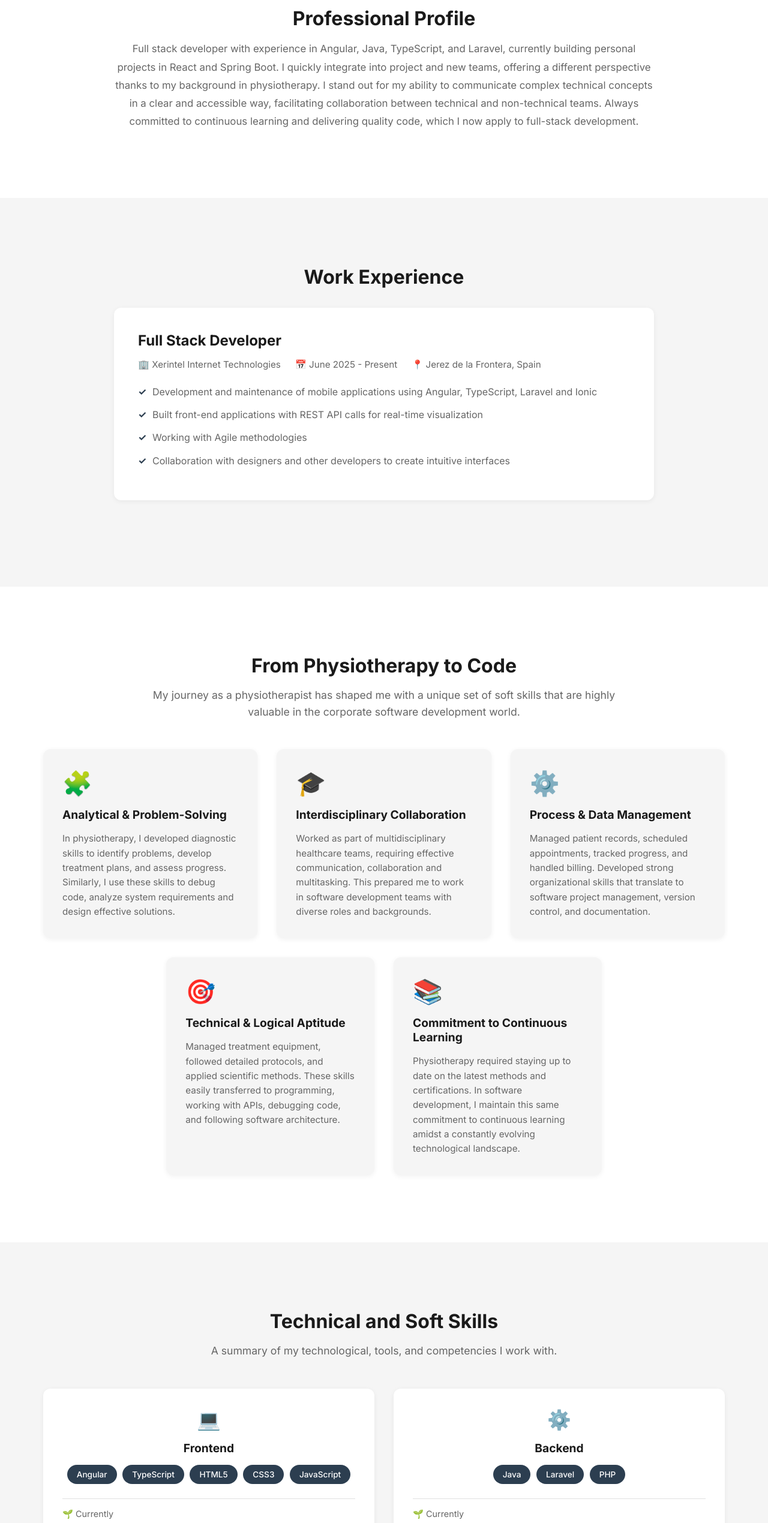
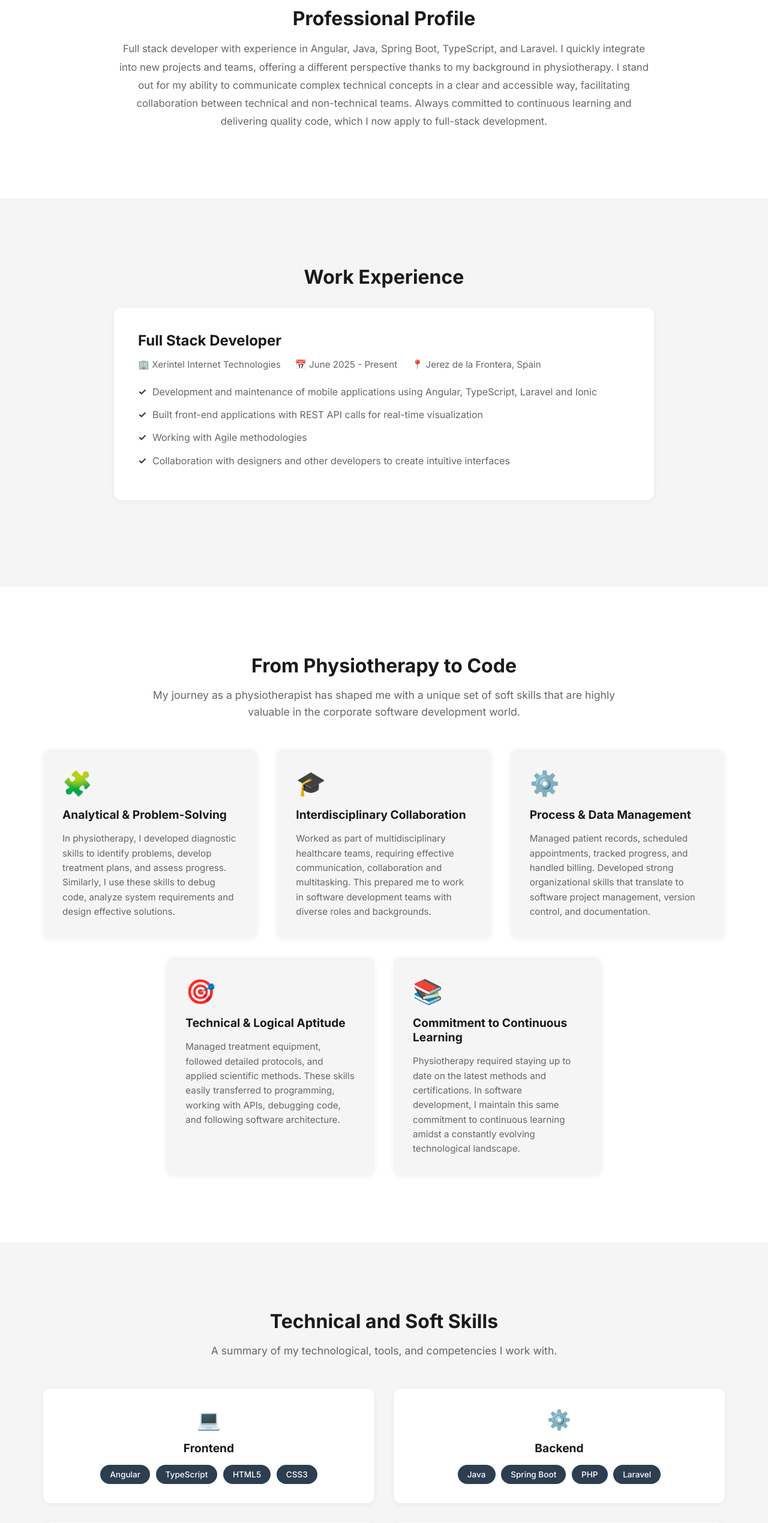
Before and after one commit to jmoreno-dev/josemorenodev.com, a React (Vite) app: page / in a window 1280 px wide. Shown: the part 894-3433 px from the top of the page at 60% size. Built offline with nearby package versions, Linux system fonts and the light colour scheme.

Commit message:
01-26 update

```diff
--- a/src/components/Hero.jsx
+++ b/src/components/Hero.jsx
@@ -11,7 +11,7 @@ function Hero() {
                         development cycle with a strong ability to learn and adapt.
                     </p>
                     <div className="hero-buttons">
-                        <a href="/Jose_Antonio_Moreno_Marin_Resume_12-25.pdf" download className="btn-download">
+                        <a href="/Jose_Antonio_Moreno_Marin_01-26_(EN).pdf" download className="btn-download">
                             <svg width="20" height="20" viewBox="0 0 20 20" fill="none" xmlns="http://www.w3.org/2000/svg">
                                 <path d="M10 13L6 9h3V3h2v6h3l-4 4zm-7 4h14v2H3v-2z" fill="currentColor" />
                             </svg>
--- a/src/components/ProfileSection.jsx
+++ b/src/components/ProfileSection.jsx
@@ -4,8 +4,8 @@ function ProfileSection() {
             <div className="section-container">
                 <h2 className="section-title">Professional Profile</h2>
                 <p className="profile-text">
-                    Full stack developer with experience in Angular, Java, TypeScript, and Laravel, currently building personal projects
-                    in React and Spring Boot. I quickly integrate into project and new teams, offering a different
+                    Full stack developer with experience in Angular, Java, Spring Boot, TypeScript, and Laravel.
+                    I quickly integrate into new projects and teams, offering a different
                     perspective thanks to my background in physiotherapy. I stand out for my ability to communicate
                     complex technical concepts in a clear and accessible way, facilitating collaboration between
                     technical and non-technical teams. Always committed to continuous learning and delivering quality
--- a/src/components/Projects.jsx
+++ b/src/components/Projects.jsx
@@ -14,15 +14,15 @@ function Projects() {
                         <div className="project-content">
                             <h3 className="project-title">My GitHub profile</h3>
                             <p className="project-description">
-                                Collection of personal projects and coding experiments showcasing different technologies and programming concepts. From small utilities to full-stack applications (incoming), exploring new frameworks and best practices.
+                                Collection of personal projects and coding experiments showcasing different technologies and programming concepts. From small utilities to full-stack applications, exploring new frameworks and best practices.
                             </p>
                             <div className="project-badges">
-                                <span className="project-badge">React</span>
+                                <span className="project-badge">Angular</span>
                                 <span className="project-badge">Java</span>
                                 <span className="project-badge">Spring Boot</span>
+                                <span className="project-badge">TypeScript</span>
                                 <span className="project-badge">MySQL</span>
-                                <span className="project-badge">Figma</span>
-                                <span className="project-badge">GitHub</span>
+                                <span className="project-badge">React</span>
                             </div>
                             <div className="project-links">
                                 <a href="https://github.com/jmoreno-dev" target="_blank" rel="noopener noreferrer" className="project-link">
@@ -45,17 +45,17 @@ function Projects() {
                                 Development of mobile applications with Ionic, Angular and TypeScript, based on Adobe XD and Figma designs. Business logic and RESTful APIs with Laravel and MySQL.
                             </p>
                             <div className="project-badges">
-                                <span className="project-badge">Ionic</span>
                                 <span className="project-badge">Angular</span>
                                 <span className="project-badge">TypeScript</span>
                                 <span className="project-badge">Laravel</span>
                                 <span className="project-badge">PHP</span>
                                 <span className="project-badge">MySQL</span>
+                                <span className="project-badge">Ionic</span>
                             </div>
                         </div>
                     </div>
 
-                    <div className="project-card">
+                    {/* <div className="project-card">
                         <div className="project-image">
                             <img src="https://images.unsplash.com/photo-1517694712202-14dd9538aa97?w=600&h=400&fit=crop" alt="Full Stack Projects" />
                         </div>
@@ -72,7 +72,7 @@ function Projects() {
                                 <span className="project-badge">Docker</span>
                             </div>
                         </div>
-                    </div>
+                    </div> */}
                 </div>
             </div>
         </section>
--- a/src/components/TechSkills.jsx
+++ b/src/components/TechSkills.jsx
@@ -15,14 +15,13 @@ function TechSkills() {
                             <span className="tech-badge">TypeScript</span>
                             <span className="tech-badge">HTML5</span>
                             <span className="tech-badge">CSS3</span>
-                            <span className="tech-badge">JavaScript</span>
                         </div>
-                        <div className="tech-learning">
+                        {/* <div className="tech-learning">
                             <p>🌱 Currently</p>
                             <div className="learning-badges">
                                 <span className="learning-badge">React</span>
                             </div>
-                        </div>
+                        </div> */}
                     </div>
 
                     <div className="tech-card">
@@ -30,16 +29,16 @@ function TechSkills() {
                         <h3 className="tech-card-title">Backend</h3>
                         <div className="tech-badges">
                             <span className="tech-badge">Java</span>
+                            <span className="tech-badge">Spring Boot</span>
+                            <span className="tech-badge">PHP</span>
                             <span className="tech-badge">Laravel</span>
-                            <span className="tech-badge">PHP</span>
                         </div>
-                        <div className="tech-learning">
+                        {/* <div className="tech-learning">
                             <p>🌱 Currently</p>
                             <div className="learning-badges">
-                                <span className="learning-badge">Spring Boot</span>
                                 <span className="learning-badge">Node.js</span>
                             </div>
-                        </div>
+                        </div> */}
                     </div>
 
                     <div className="tech-card">
@@ -50,14 +49,13 @@ function TechSkills() {
                             <span className="tech-badge">Git & GitHub</span>
                             <span className="tech-badge">Bitbucket</span>
                         </div>
-                        <div className="tech-learning">
+                        {/* <div className="tech-learning">
                             <p>🌱 Currently</p>
                             <div className="learning-badges">
                                 <span className="learning-badge">Docker</span>
                                 <span className="learning-badge">PostgreSQL</span>
-
                             </div>
-                        </div>
+                        </div> */}
                     </div>
 
                     <div className="tech-card">
```
Also changed, not shown: 2 other files (tests, documents, lock files or other folders).
